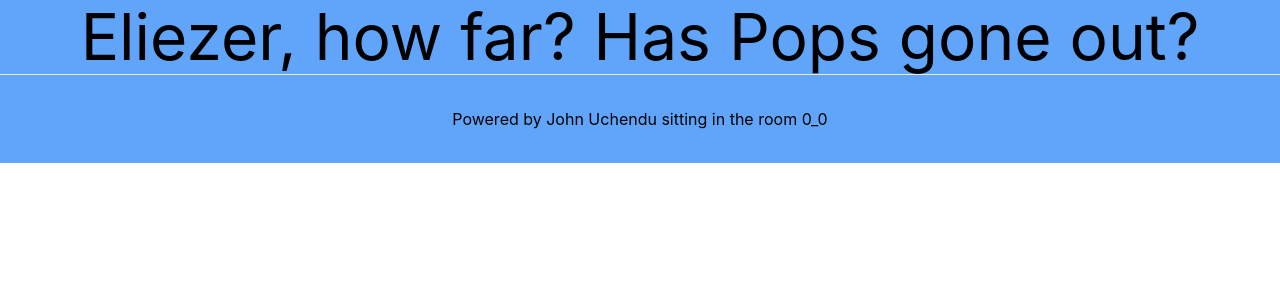
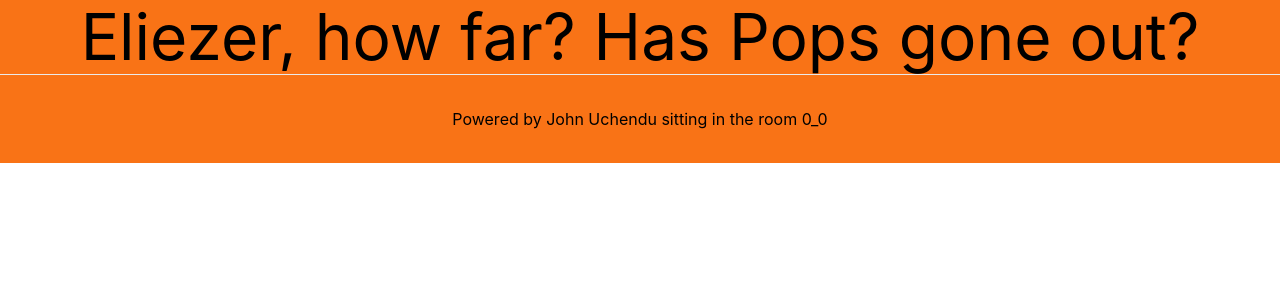
Before and after one commit to JohnUchendu/johnuchendu, a Next.js app: page / in a window 1280 px wide. Shown: the top 300 px of the page. Built offline with nearby package versions, Linux system fonts and the light colour scheme.

Commit message:
initial commit

```diff
--- a/pages/index.js
+++ b/pages/index.js
@@ -4,7 +4,7 @@ import styles from '../styles/Home.module.css'
 
 export default function Home() {
   return (
-    <div className="bg-blue-400">
+    <div className="bg-orange-500">
       <Head>
         <title>John message to Elisky</title>
         <meta name="description" content="This is mad cruise bro" />
```
